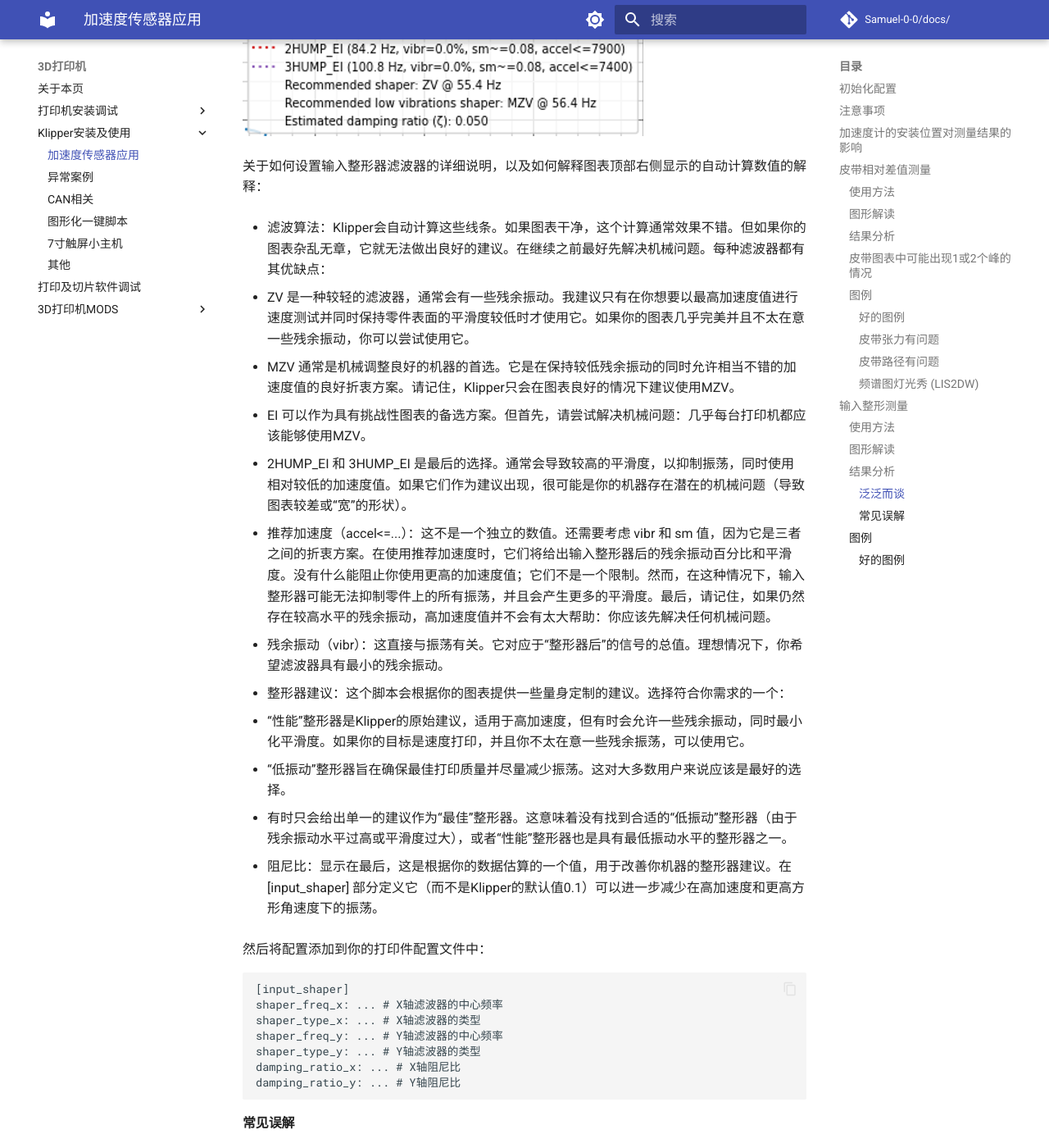
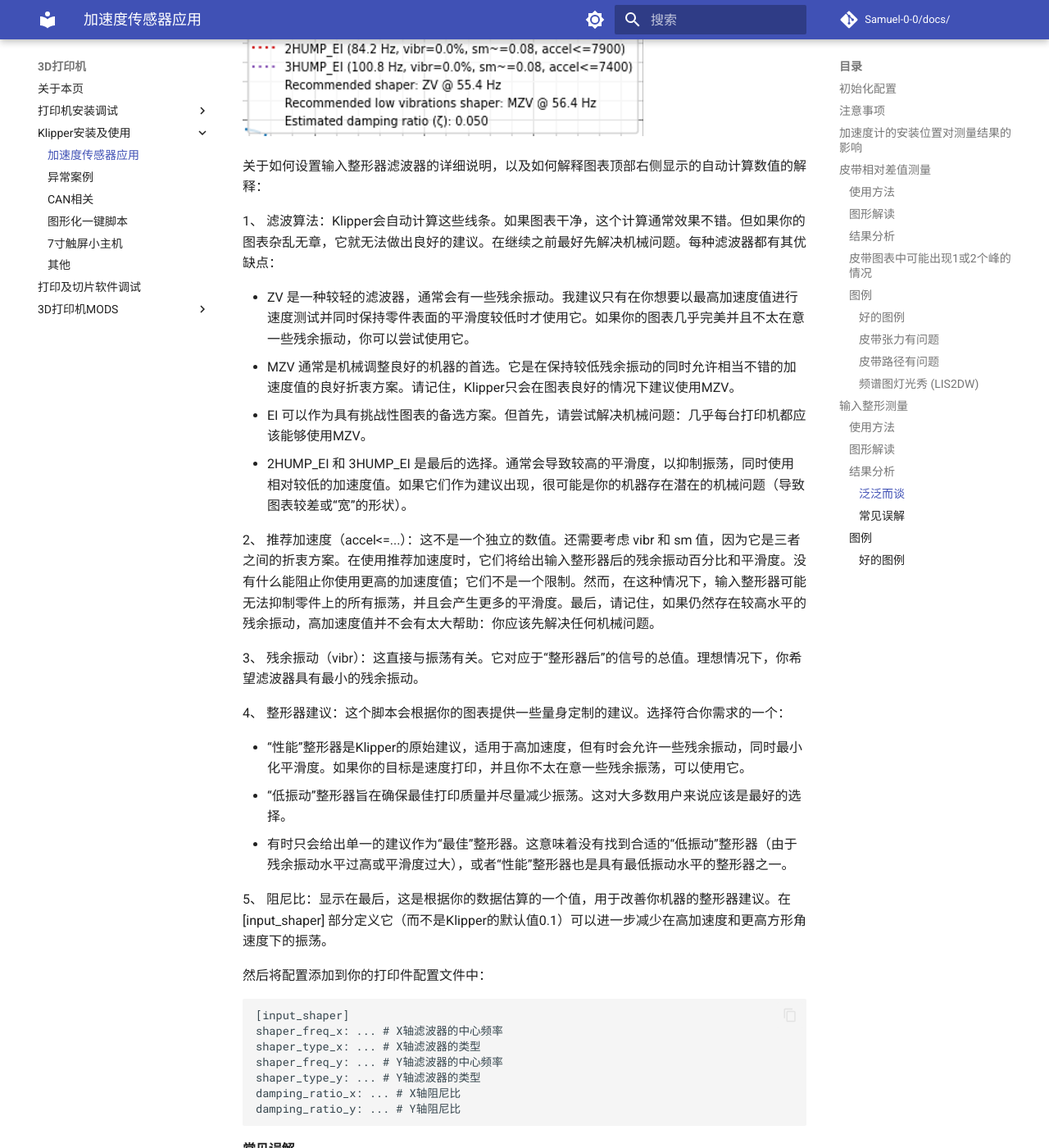
Before and after one commit to Samuel-0-0/docs, an MkDocs documentation site: the page built from docs/3d_printer/klipper/shaper_tuning.md, in a window 1280 px wide and 1400 px high, scrolled down 8336 px. Shown: the whole window at 82% size. Built offline with MkDocs 1.6.1 and Material for MkDocs 9.7.7, drawn with Linux system fonts in a browser that asks for light colours; comment, search, counter and statistics services are not loaded.

Commit message:
Update shaper_tuning.md

````diff
--- a/docs/3d_printer/klipper/shaper_tuning.md
+++ b/docs/3d_printer/klipper/shaper_tuning.md
@@ -155,24 +155,24 @@ AXES_SHAPER_CALIBRATION 宏用于测量和绘制轴的行为，以调整 Klipper
 
 关于如何设置输入整形器滤波器的详细说明，以及如何解释图表顶部右侧显示的自动计算数值的解释：
 
-* 滤波算法：Klipper会自动计算这些线条。如果图表干净，这个计算通常效果不错。但如果你的图表杂乱无章，它就无法做出良好的建议。在继续之前最好先解决机械问题。每种滤波器都有其优缺点：
+1、 滤波算法：Klipper会自动计算这些线条。如果图表干净，这个计算通常效果不错。但如果你的图表杂乱无章，它就无法做出良好的建议。在继续之前最好先解决机械问题。每种滤波器都有其优缺点：
 
   - ZV 是一种较轻的滤波器，通常会有一些残余振动。我建议只有在你想要以最高加速度值进行速度测试并同时保持零件表面的平滑度较低时才使用它。如果你的图表几乎完美并且不太在意一些残余振动，你可以尝试使用它。
   - MZV 通常是机械调整良好的机器的首选。它是在保持较低残余振动的同时允许相当不错的加速度值的良好折衷方案。请记住，Klipper只会在图表良好的情况下建议使用MZV。
   - EI 可以作为具有挑战性图表的备选方案。但首先，请尝试解决机械问题：几乎每台打印机都应该能够使用MZV。
   - 2HUMP_EI 和 3HUMP_EI 是最后的选择。通常会导致较高的平滑度，以抑制振荡，同时使用相对较低的加速度值。如果它们作为建议出现，很可能是你的机器存在潜在的机械问题（导致图表较差或“宽”的形状）。
 
-* 推荐加速度（accel<=...）：这不是一个独立的数值。还需要考虑 vibr 和 sm 值，因为它是三者之间的折衷方案。在使用推荐加速度时，它们将给出输入整形器后的残余振动百分比和平滑度。没有什么能阻止你使用更高的加速度值；它们不是一个限制。然而，在这种情况下，输入整形器可能无法抑制零件上的所有振荡，并且会产生更多的平滑度。最后，请记住，如果仍然存在较高水平的残余振动，高加速度值并不会有太大帮助：你应该先解决任何机械问题。
+2、 推荐加速度（accel<=...）：这不是一个独立的数值。还需要考虑 vibr 和 sm 值，因为它是三者之间的折衷方案。在使用推荐加速度时，它们将给出输入整形器后的残余振动百分比和平滑度。没有什么能阻止你使用更高的加速度值；它们不是一个限制。然而，在这种情况下，输入整形器可能无法抑制零件上的所有振荡，并且会产生更多的平滑度。最后，请记住，如果仍然存在较高水平的残余振动，高加速度值并不会有太大帮助：你应该先解决任何机械问题。
 
-* 残余振动（vibr）：这直接与振荡有关。它对应于“整形器后”的信号的总值。理想情况下，你希望滤波器具有最小的残余振动。
+3、 残余振动（vibr）：这直接与振荡有关。它对应于“整形器后”的信号的总值。理想情况下，你希望滤波器具有最小的残余振动。
 
-* 整形器建议：这个脚本会根据你的图表提供一些量身定制的建议。选择符合你需求的一个：
+4、 整形器建议：这个脚本会根据你的图表提供一些量身定制的建议。选择符合你需求的一个：
 
   - “性能”整形器是Klipper的原始建议，适用于高加速度，但有时会允许一些残余振动，同时最小化平滑度。如果你的目标是速度打印，并且你不太在意一些残余振荡，可以使用它。
   - “低振动”整形器旨在确保最佳打印质量并尽量减少振荡。这对大多数用户来说应该是最好的选择。
   - 有时只会给出单一的建议作为“最佳”整形器。这意味着没有找到合适的“低振动”整形器（由于残余振动水平过高或平滑度过大），或者“性能”整形器也是具有最低振动水平的整形器之一。
 
-* 阻尼比：显示在最后，这是根据你的数据估算的一个值，用于改善你机器的整形器建议。在 [input_shaper] 部分定义它（而不是Klipper的默认值0.1）可以进一步减少在高加速度和更高方形角速度下的振荡。
+5、 阻尼比：显示在最后，这是根据你的数据估算的一个值，用于改善你机器的整形器建议。在 [input_shaper] 部分定义它（而不是Klipper的默认值0.1）可以进一步减少在高加速度和更高方形角速度下的振荡。
 
 然后将配置添加到你的打印件配置文件中：
 ```
````
